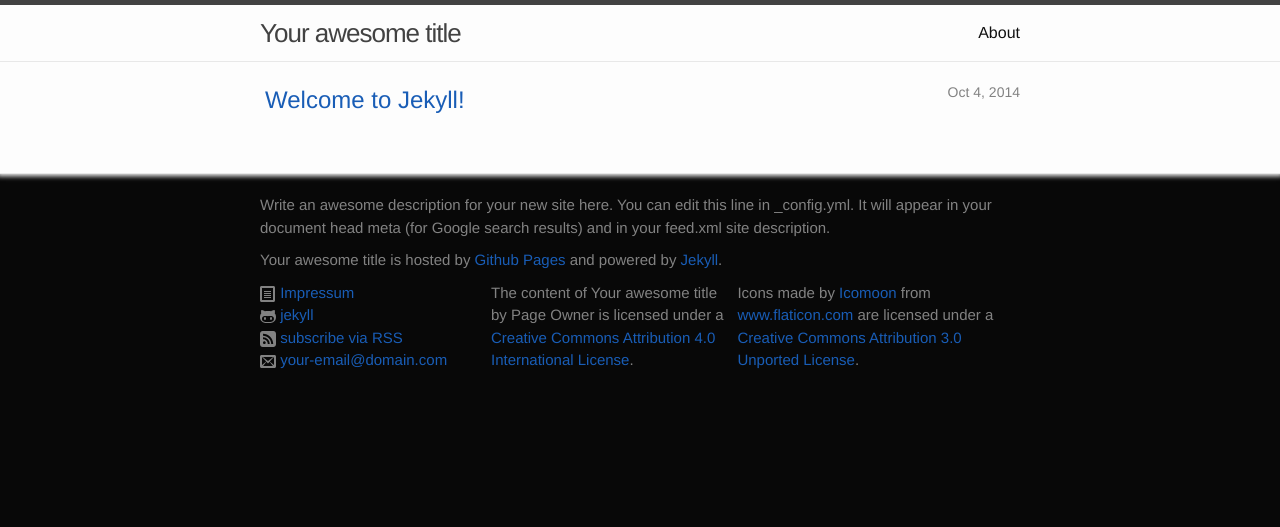
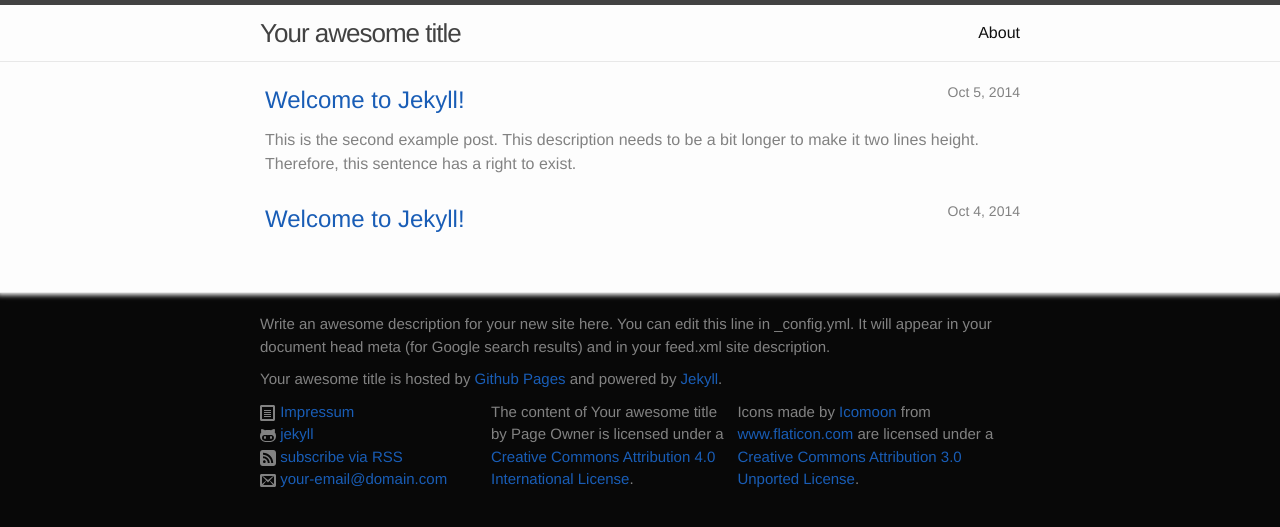
Before and after one commit to stefandollase/game-of-life-js, a Jekyll site: the page built from index.html, in a window 1280 px wide. Shown: the top 527 px of the page. Built offline with Jekyll 4.4.1, drawn with Linux system fonts in a browser that asks for light colours; some of the changed lines change nothing that is shown.

Commit message:
adjusted example posts

```diff
--- a/icons/icomoon-free-1/svg/volume24.svg
+++ b/_posts/2014-10-05-welcome-to-jekyll.md
@@ -1,16 +1,14 @@
-<?xml version="1.0" encoding="utf-8"?>
-<!-- Generator: Adobe Illustrator 16.0.4, SVG Export Plug-In . SVG Version: 6.00 Build 0)  -->
-<!DOCTYPE svg PUBLIC "-//W3C//DTD SVG 1.1//EN" "http://www.w3.org/Graphics/SVG/1.1/DTD/svg11.dtd">
-<svg version="1.1" id="Capa_1" xmlns="http://www.w3.org/2000/svg" xmlns:xlink="http://www.w3.org/1999/xlink" x="0px" y="0px"
-	 width="544px" height="512px" viewBox="0 0 544 512" enable-background="new 0 0 544 512" xml:space="preserve">
-<path d="M445.02,461.02c-6.143,0-12.283-2.343-16.971-7.028c-9.372-9.373-9.372-24.568,0-33.941
-	c43.819-43.821,67.952-102.079,67.952-164.05c0-61.969-24.133-120.229-67.952-164.049c-9.372-9.373-9.372-24.569,0-33.941
-	c9.372-9.372,24.569-9.372,33.941,0c52.885,52.886,82.011,123.2,82.011,197.99c0,74.791-29.126,145.104-82.011,197.99
-	C457.304,458.677,451.162,461.02,445.02,461.02z M359.765,415.765c-6.143,0-12.283-2.343-16.971-7.028
-	c-9.372-9.372-9.372-24.568,0-33.941c65.503-65.503,65.503-172.085,0-237.588c-9.372-9.373-9.372-24.569,0-33.941
-	c9.372-9.371,24.569-9.372,33.941,0C417.532,144.062,440,198.304,440,256c0,57.695-22.468,111.938-63.265,152.735
-	C372.049,413.422,365.907,415.765,359.765,415.765z M274.51,370.51c-6.143,0-12.284-2.343-16.971-7.029
-	c-9.373-9.373-9.373-24.567,0-33.94c40.55-40.55,40.55-106.529,0-147.078c-9.373-9.373-9.373-24.569,0-33.941s24.568-9.372,33.941,0
-	c59.265,59.265,59.265,155.696,0,214.961C286.794,368.167,280.652,370.51,274.51,370.51z M200.666,39.334
-	C213.5,26.5,224,30.85,224,49v414c0,18.15-10.5,22.499-23.334,9.665L80,352H0V160h80L200.666,39.334z"/>
-</svg>
+---
+layout: post
+title:  "Welcome to Jekyll!"
+description: "This is the second example post. This description needs to be a bit longer to make it two lines height. Therefore, this sentence has a right to exist."
+---
+Lorem ipsum dolor sit amet, consectetuer adipiscing elit. Aenean commodo ligula eget dolor. Aenean massa. Cum sociis natoque penatibus et magnis dis parturient montes, nascetur ridiculus mus. Donec quam felis, ultricies nec, pellentesque eu, pretium quis, sem. Nulla consequat massa quis enim. Donec pede justo, fringilla vel, aliquet nec, vulputate eget, arcu. In enim justo, rhoncus ut, imperdiet a, venenatis vitae, justo. Nullam dictum felis eu pede mollis pretium. Integer tincidunt. Cras dapibus. Vivamus elementum semper nisi. Aenean vulputate eleifend tellus. Aenean leo ligula, porttitor eu, consequat vitae, eleifend ac, enim. Aliquam lorem ante, dapibus in, viverra quis, feugiat a, tellus. Phasellus viverra nulla ut metus varius laoreet. Quisque rutrum. Aenean imperdiet. Etiam ultricies nisi vel augue. Curabitur ullamcorper ultricies nisi. Nam eget dui. Etiam rhoncus. Maecenas tempus, tellus eget condimentum rhoncus, sem quam semper libero, sit amet adipiscing sem neque sed ipsum. Nam quam nunc, blandit vel, luctus pulvinar, hendrerit id, lorem. Maecenas nec odio et ante tincidunt tempus. Donec vitae sapien ut libero venenatis faucibus. Nullam quis ante. Etiam sit amet orci eget eros faucibus tincidunt. Duis leo. Sed fringilla mauris sit amet nibh. Donec sodales sagittis magna. Sed consequat, leo eget bibendum sodales, augue velit cursus nunc,
+
+### Just some sample code
+
+{% highlight js %}
+function() {
+  console.log("hello world");
+}
+{% endhighlight %}
```
